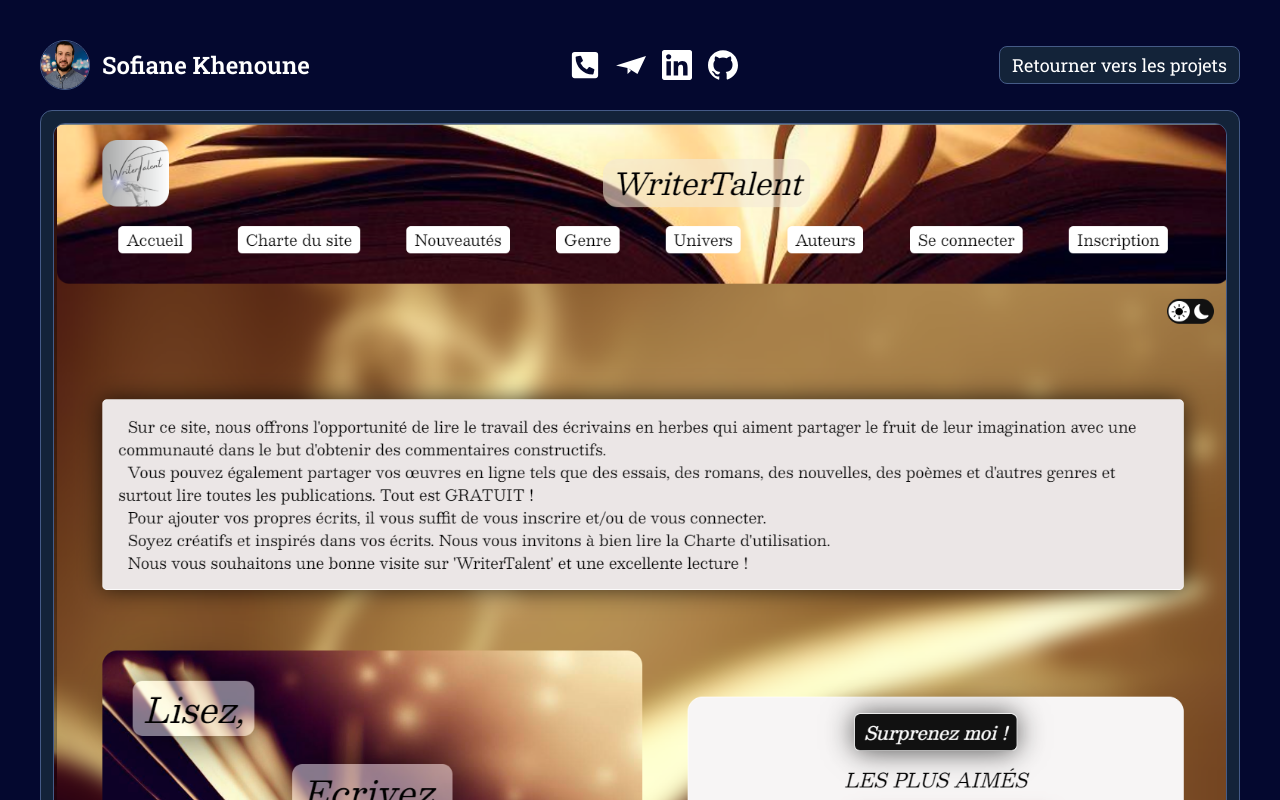
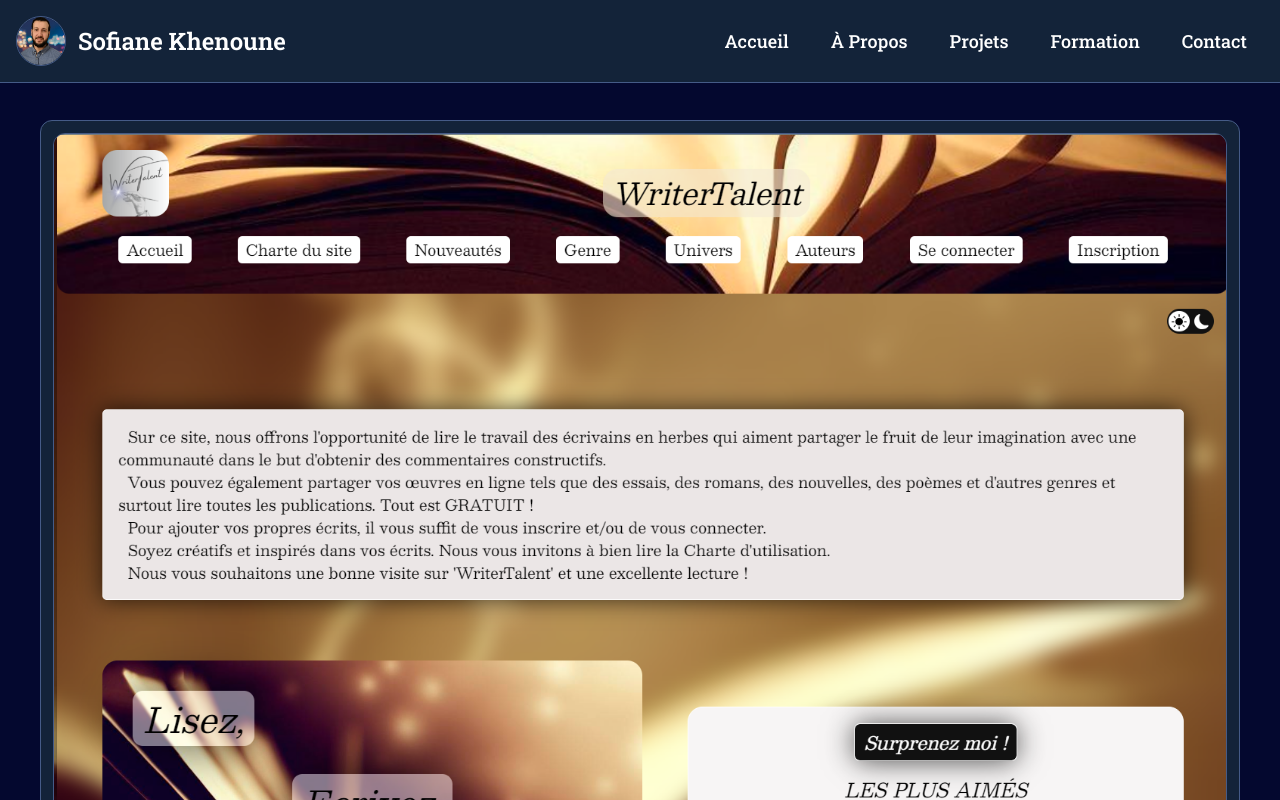
Before and after one commit to SofianeKhenoune/my_portfolio, a Next.js app: page /project/authorbright in a window 1280 px wide. Shown: the top 800 px of the page. Built offline with nearby package versions, Linux system fonts and the light colour scheme.

Commit message:
style: restore layout in project page

```diff
--- a/src/components/AboutMe/AboutMe.js
+++ b/src/components/AboutMe/AboutMe.js
@@ -4,7 +4,7 @@
 
 const AboutMe = () => {
   return (
-    <Element name='about' className='min-h-screen'>
+    <Element name='about' className='min-h-screen' id='about'>
       <h2 className='capitalize text-2xl font-bold text-center my-20 md:text-3xl opacity-0 -translate-x-10 max-w-max mx-auto p-2'>
         à propos de moi
       </h2>
--- a/src/components/Education/Education.js
+++ b/src/components/Education/Education.js
@@ -4,7 +4,7 @@
 
 const Education = () => {
   return (
-    <Element name='education' className='min-h-screen'>
+    <Element name='education' className='min-h-screen' id='education'>
       <h2 className='capitalize text-2xl font-bold text-center my-15 md:text-3xl opacity-0 -translate-x-10 max-w-max mx-auto p-2 mt-20'>
         Formation
       </h2>
--- a/src/components/Header/NavBar.js
+++ b/src/components/Header/NavBar.js
@@ -1,10 +1,13 @@
+import Link from 'next/link';
+import { useRouter } from 'next/router';
 import { useState } from 'react';
-import { Button, Link } from 'react-scroll';
+import { Button, Link as LinkScroll } from 'react-scroll';
 import { navBarItems } from '../../datas/header';
 import ProfilHeader from './ProfilHeader';
 
 const NavBar = () => {
   const [showNav, setShowNav] = useState(false);
+  const isProjectPage = useRouter().pathname.includes('/project');
   const navItemStyle =
     'block py-2 px-4 text-slate-50 rounded hover:bg-buttonHover hover:scale-110 transition duration-300 capitalize border border-transparent';
   const navActiveItemStyle = `${navItemStyle} !border-light`;
@@ -48,23 +51,36 @@
           id='navbar-default'
         >
           <div className='font-medium capitalize flex flex-col p-4 md:p-0 mt-4 border border-gray-100 rounded-lg md:flex-row md:space-x-2 md:mt-0 md:border-0 dark:bg-gray-800 md:dark:bg-gray-900 dark:border-gray-700 '>
-            {navBarItems.map((item, index) => (
-              <Button key={item.name + index}>
+            {navBarItems.map((item, index) =>
+              isProjectPage ? (
                 <Link
-                  to={item.to}
-                  activeClass={navActiveItemStyle}
-                  spy={true}
+                  key={item.name + index}
+                  href={`/#${item.to}`}
                   className={navItemStyle}
-                  offset={item.offset}
-                  duration={item.duration}
                   onClick={() => {
                     setShowNav(false);
                   }}
                 >
                   {item.name}
                 </Link>
-              </Button>
-            ))}
+              ) : (
+                <Button key={item.name + index}>
+                  <LinkScroll
+                    to={item.to}
+                    activeClass={navActiveItemStyle}
+                    spy={true}
+                    className={navItemStyle}
+                    offset={item.offset}
+                    duration={item.duration}
+                    onClick={() => {
+                      setShowNav(false);
+                    }}
+                  >
+                    {item.name}
+                  </LinkScroll>
+                </Button>
+              )
+            )}
           </div>
         </div>
       </div>
--- a/src/components/Layout/Layout.js
+++ b/src/components/Layout/Layout.js
@@ -1,12 +1,10 @@
 import { initFlowbite } from 'flowbite';
 import Head from 'next/head';
-import { useRouter } from 'next/router';
 import { useEffect } from 'react';
 import Footer from '../Footer/Footer';
 import Header from '../Header/Header';
 
 const Layout = ({ children }) => {
-  const isProjectPage = useRouter().pathname.includes('/project');
   useEffect(() => {
     initFlowbite();
   }, []);
@@ -20,9 +18,9 @@
         </title>
       </Head>
       <div className='min-h-screen grid auto-rows-fr grid-rows-[auto_1fr_auto] grid-cols-[100%]'>
-        {!isProjectPage && <Header />}
+        <Header />
         {children}
-        {!isProjectPage && <Footer />}
+        <Footer />
       </div>
     </>
   );
--- a/src/components/Profil/Profil.js
+++ b/src/components/Profil/Profil.js
@@ -8,6 +8,7 @@
     <Element
       className='min-h-screen flex flex-col md:flex-row gap-5 items-center justify-center pt-20'
       name='home'
+      id='home'
     >
       <div className='flex items-center justify-center'>
         <div className='bloc flex flex-col md:flex:row justify-center items-center opacity-0 translate-y-20'>
--- a/src/components/Projects/Projects.js
+++ b/src/components/Projects/Projects.js
@@ -3,7 +3,7 @@
 import Project from './Project';
 const Projects = () => {
   return (
-    <Element name='projects' className='min-h-screen'>
+    <Element name='projects' className='min-h-screen' id='projects'>
       <h2 className='capitalize text-2xl font-bold text-center my-20 md:text-3xl opacity-0 -translate-x-10 max-w-max mx-auto p-2'>
         mes projets
       </h2>
--- a/src/pages/index.js
+++ b/src/pages/index.js
@@ -63,10 +63,10 @@
     <main className='px-10 pt-5'>
       <Profil />
       <AboutMe />
-      <p id='projects'></p>
       <Projects />
       <Education />
       <Element
+        id='contact'
         name='contact'
         className='contacts pt-10 h-[calc(100vh-90px)] flex justify-center items-center flex-col'
       >
--- a/src/pages/project/[slug].js
+++ b/src/pages/project/[slug].js
@@ -1,10 +1,7 @@
-import ContactLinks from '@/components/Contact/ContactLinks';
-import ProfilHeader from '@/components/Header/ProfilHeader';
 import Spinner from '@/components/Spinner/Spinner';
 import { projects } from '@/datas/projects';
 import gsap from 'gsap';
 import Image from 'next/image';
-import Link from 'next/link';
 import { useParams } from 'next/navigation';
 import { useEffect, useState } from 'react';
 
@@ -33,32 +30,8 @@
   return loading ? (
     // If loading is true, render the project page content
     <main className='h-auto flex flex-col justify-between p-10'>
-      {/* Header */}
-      <div className='flex justify-between items-center pb-5'>
-        <ProfilHeader />
-        <div className='md:inline-block lg:inline-block hidden'>
-          <ContactLinks iconsSize={30} />
-        </div>
-
-        {/* Return to projects link */}
-        <Link
-          href='/#projects'
-          shallow={true}
-          className='border border-light bg-medium rounded-lg hover:bg-buttonHover hover:scale-110 transition duration-500 px-3 py-1 md:inline-block hidden'
-        >
-          Retourner vers les projets
-        </Link>
-        <Link
-          href='/#projects'
-          shallow={true}
-          className='border border-light bg-medium rounded-lg hover:bg-buttonHover hover:scale-110 transition duration-500 px-3 py-1 sm:inline-block md:hidden lg:hidden'
-        >
-          Projets
-        </Link>
-      </div>
-
       {/* Project content */}
-      <div className='flex-1 bloc border-light border opacity-0 translate-y-20 rounded-xl bg-medium'>
+      <div className='flex-1 bloc border-light border opacity-0 translate-y-20 rounded-xl bg-medium mt-20'>
         {projects.map((project) => {
           if (project.slug === slug) {
             return (
@@ -91,11 +64,6 @@
           }
         })}
       </div>
-
-      {/* Contact links */}
-      <div className='flex md:hidden justify-center p-3'>
-        <ContactLinks iconsSize={30} />
-      </div>
     </main>
   ) : (
     // If loading is false, render a spinner component
```
